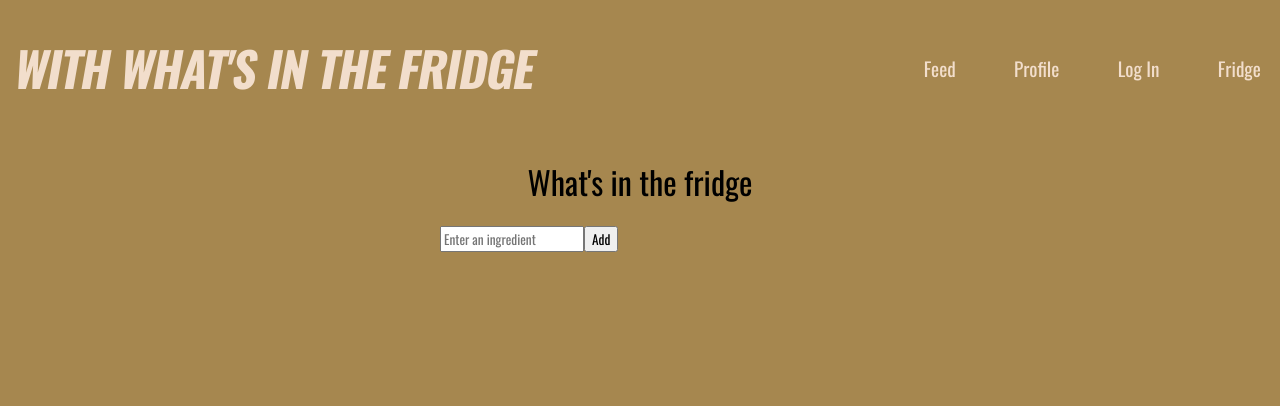
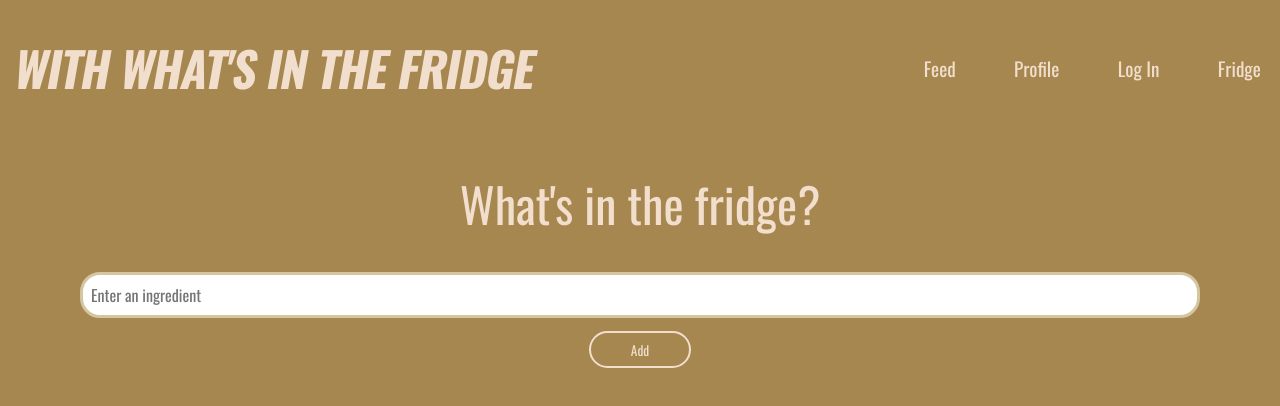
Before and after one commit to cassidykovell/with-whats-in-the-fridge, a React (Vite) app in the folder client/: page /fridge in a window 1280 px wide. Shown: the top 406 px of the page. Built offline with nearby package versions, Linux system fonts and the light colour scheme.

Commit message:
added the front end ofr fridge and login

```diff
--- a/client/src/components/FridgeSection.jsx
+++ b/client/src/components/FridgeSection.jsx
@@ -23,15 +23,17 @@ const Fridge = () => {
 
   return (
     <div className="fridge-container">
-      <h1 className="center">What's in the fridge</h1>
+      <h1 id="center">What's in the fridge?</h1>
       <input
+      id="ingred"
         type="text"
         value={inputValue}
         onChange={handleInputChange}
         placeholder="Enter an ingredient"
       />
-      <button onClick={handleAddIngredient}>Add</button>
-
+      <div id="btn">
+      <button onClick={handleAddIngredient} id="add">Add</button>
+      </div>
       <div className="ingredients-list">
         {ingredients.map((ingredient, index) => (
           <div key={index} className="ingredient-item">
--- a/client/src/components/Landing.jsx
+++ b/client/src/components/Landing.jsx
@@ -30,12 +30,12 @@ const Landing = () => {
         <p className="description">
 
         </p>
-        <a
-          href="/products"
+        {/* <a
+          href="/feed"
           className="btn-main"
         >
           Add Boldly To Your Menu
-        </a>
+        </a> */}
       </div>
     </div>
   );
--- a/client/src/components/Log.jsx
+++ b/client/src/components/Log.jsx
@@ -1,12 +1,12 @@
 import React, { useState } from "react";
 
 const Sign = () => {
-  const [signUpUsername, setSignUpUsername] = useState('');
-  const [signUpEmail, setSignUpEmail] = useState('');
-  const [signUpPassword, setSignUpPassword] = useState('');
+  const [signUpUsername, setSignUpUsername] = useState("");
+  const [signUpEmail, setSignUpEmail] = useState("");
+  const [signUpPassword, setSignUpPassword] = useState("");
 
-  const [loginUsername, setLoginUsername] = useState('');
-  const [loginPassword, setLoginPassword] = useState('');
+  const [loginUsername, setLoginUsername] = useState("");
+  const [loginPassword, setLoginPassword] = useState("");
 
   const handleSignUp = () => {
     // Handle sign up logic here
@@ -21,45 +21,50 @@ const Sign = () => {
   return (
     <div className="sign-container">
       <div className="sign-up-form">
-        <h2>Sign Up</h2>
+        <h2 id="sign-head">Sign Up</h2>
         <input
+          className="input"
           type="text"
           placeholder="Username"
           value={signUpUsername}
           onChange={(e) => setSignUpUsername(e.target.value)}
         />
         <input
+          className="input"
           type="email"
           placeholder="Email"
           value={signUpEmail}
           onChange={(e) => setSignUpEmail(e.target.value)}
         />
         <input
+          className="input"
           type="password"
           placeholder="Password"
           value={signUpPassword}
           onChange={(e) => setSignUpPassword(e.target.value)}
         />
-        <button onClick={handleSignUp}>Sign Up</button>
+        <button onClick={handleSignUp} id="sign-btn">Sign Up</button>
       </div>
 
       <div className="divider"></div>
 
       <div className="login-form">
-        <h2>Login</h2>
+        <h2 id="log-head">Login</h2>
         <input
+          className="input"
           type="text"
           placeholder="Username"
           value={loginUsername}
           onChange={(e) => setLoginUsername(e.target.value)}
         />
         <input
+          className="input"
           type="password"
           placeholder="Password"
           value={loginPassword}
           onChange={(e) => setLoginPassword(e.target.value)}
         />
-        <button onClick={handleLogin}>Login</button>
+        <button onClick={handleLogin} id="log-btn">Login</button>
       </div>
     </div>
   );
--- a/client/src/index.css
+++ b/client/src/index.css
@@ -3,7 +3,6 @@ body {
   padding: 0;
   height: 100%;
   background-color: rgb(166, 135, 79);
-
 }
 
 * {
@@ -27,12 +26,12 @@ body {
 }
 
 .navbar a {
-  color: rgb( 242, 222, 204);
+  color: rgb(242, 222, 204);
   text-decoration: none;
 }
 
 .navbar a:visited {
-   color: rgb( 242, 222, 204);
+  color: rgb(242, 222, 204);
 }
 
 .navbar a:hover {
@@ -51,7 +50,7 @@ a {
 }
 
 #header-title {
-   color: rgb( 242, 222, 204);
+  color: rgb(242, 222, 204);
   font-family: "Oswald", sans-serif;
   font-optical-sizing: auto;
   font-weight: 700;
@@ -67,11 +66,11 @@ a {
 
 #header-title a {
   text-decoration: none;
-   color: rgb( 242, 222, 204);
+  color: rgb(242, 222, 204);
 }
 
 #header-title a:visited {
-   color: rgb( 242, 222, 204);
+  color: rgb(242, 222, 204);
 }
 
 #content {
@@ -82,7 +81,7 @@ a {
 
 .landing-container {
   position: relative;
-  width: 100%;
+  width: 97%;
   height: 100vh;
   overflow: hidden;
   display: flex;
@@ -90,6 +89,7 @@ a {
   justify-content: center;
   background-color: rgb(166, 135, 79);
   border-radius: 20px;
+  margin: 1em;
 }
 
 .slide {
@@ -119,7 +119,7 @@ a {
 }
 
 #title {
-   color: rgb( 242, 222, 204);
+  color: rgb(242, 222, 204);
   font-size: 4rem;
   font-weight: 800;
   margin-top: 0;
@@ -127,7 +127,6 @@ a {
   margin-left: 1.2rem;
   letter-spacing: -1px;
   line-height: 1.5;
-
 }
 
 .description {
@@ -159,9 +158,8 @@ a {
   display: flex;
   flex-direction: column;
   align-items: center;
-  padding: 2rem ;
+  padding: 2rem;
 }
-
 
 .profile-header {
   display: flex;
@@ -179,16 +177,16 @@ a {
 .profile-header .create-recipe-button {
   padding: 0.5rem 1rem;
   background-color: rgb(166, 135, 79);
-  color: rgb( 242, 222, 204);
-  border: 1px solid rgb( 242, 222, 204);
+  color: rgb(242, 222, 204);
+  border: 1px solid rgb(242, 222, 204);
   border-radius: 1.5rem;
   cursor: pointer;
   transition: background-color 0.3s ease;
 }
 
 .profile-header .create-recipe-button:hover {
-  background-color: rgb( 242, 222, 204);
-  color:  rgb(166, 135, 79);
+  background-color: rgb(242, 222, 204);
+  color: rgb(166, 135, 79);
 }
 
 .profile-tabs {
@@ -201,7 +199,7 @@ a {
 .profile-tabs .tab-button {
   padding: 0.5rem 1rem;
   border: none;
-  background-color:rgb(250, 247, 237);
+  background-color: rgb(250, 247, 237);
   color: rgb(166, 135, 79);
   cursor: pointer;
   transition: background-color 0.3s ease;
@@ -217,7 +215,7 @@ a {
 
 .profile-tabs .tab-button:hover {
   background-color: rgb(213, 197, 161);
-  color:rgb(250, 247, 237);
+  color: rgb(213, 197, 161);
 }
 
 .profile-content {
@@ -236,22 +234,120 @@ a {
   width: 100%;
   height: 90vh;
   overflow: hidden;
-  background-color: #fecfcedf;
+  background-color: rgb(250, 247, 237);
   box-sizing: border-box;
   display: flex;
-  flex-direction: column;
+  justify-content: space-around;
   align-items: center;
-  border-radius: 20px;
-  padding: 2rem ;
+  padding: 2rem;
 }
 
-.center {
-  text-align: center;
+#log-head {
+  color: rgb(166, 135, 79);
+  font-size: 3em;
 }
 
+#sign-head {
+  color: rgb(166, 135, 79);
+  font-size: 3em;
+}
+
+.sign-up-form {
+  display: flex;
+  flex-direction: column;
+  justify-content: center;
+  align-items: center;
+  background-color: rgb(213, 197, 161);
+  padding: 5em;
+  border-radius: 15px;
+}
+
+.login-form {
+  display: flex;
+  flex-direction: column;
+  justify-content: center;
+  align-items: center;
+  background-color: rgb(213, 197, 161);
+  padding: 7.5em 5em 7.5em 5em;
+  border-radius: 15px;
+}
+
+.input {
+  padding: 0.5em 1em 0.5em 1em;
+  margin: 1em;
+  border-radius: 15px;
+  border: 5px solid rgb(242, 222, 204);
+  font-size: 1em;
+  color: rgb(166, 135, 79);
+}
+
+#log-btn {
+  font-size: 1em;
+  padding: 0.4em 2em 0.4em 2em;
+  border-radius: 15px;
+  border: 2px solid rgb(166, 135, 79);
+  background-color: rgb(213, 197, 161);
+  color: rgb(166, 135, 79);
+}
+
+#log-btn:hover {
+  background-color: rgb(166, 135, 79);
+  color: rgb(213, 197, 161);
+}
+
+#sign-btn {
+  font-size: 1em;
+  padding: 0.4em 2em 0.4em 2em;
+  border-radius: 15px;
+  border: 2px solid rgb(166, 135, 79);
+  background-color: rgb(213, 197, 161);
+  color: rgb(166, 135, 79);
+}
+
+#sign-btn:hover {
+  background-color: rgb(166, 135, 79);
+  color: rgb(213, 197, 161);
+}
+
+#center {
+  text-align: center;
+  color: rgb(242, 222, 204);
+  font-size: 3em;
+}
+
+#ingred {
+  border: 3px solid rgb(213, 197, 161);
+  padding: 0.5em;
+  margin: 0em 5em 0em 5em;
+  border-radius: 20px;
+  font-size: 1em;
+}
+
+#btn {
+  display: flex;
+  justify-content: center;
+}
+
+#add {
+  margin: 1em;
+  padding: 0.5em 3em .5em 3em;
+  border: 2px solid rgb(242, 222, 204);
+  border-radius: 20px;
+  background-color: rgb(166, 135, 79);
+  color: rgb(242, 222, 204);
+}
+
+#add:hover {
+  background-color: rgb(242, 222, 204);
+  color: rgb(166, 135, 79);
+}
+
+
+
 .fridge-container {
-  max-width: 400px;
-  margin: 0 auto;
+  display: flex;
+  flex-direction: column;
+  justify-content: center;
 }
 
 .ingredients-list {
```
